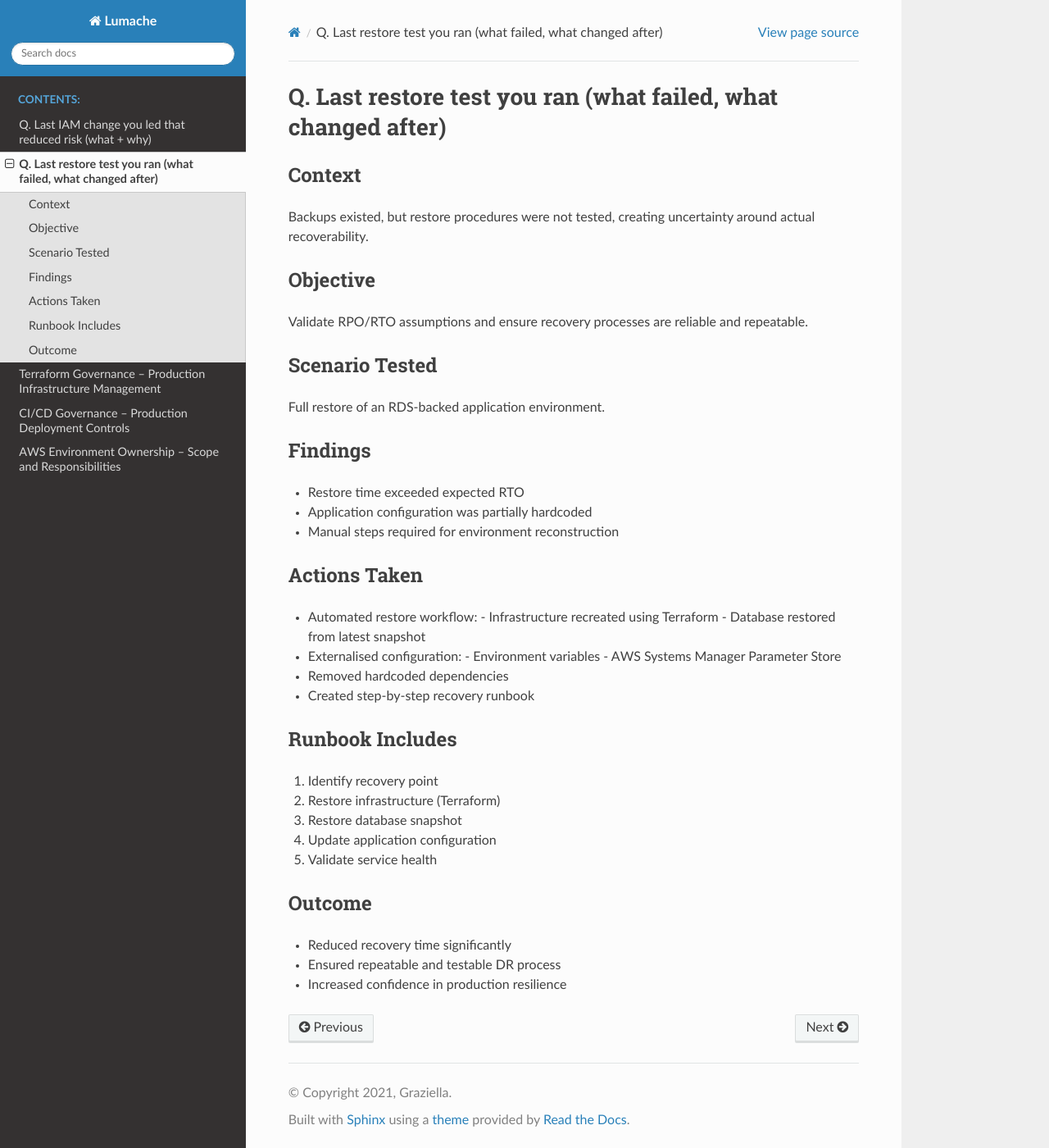
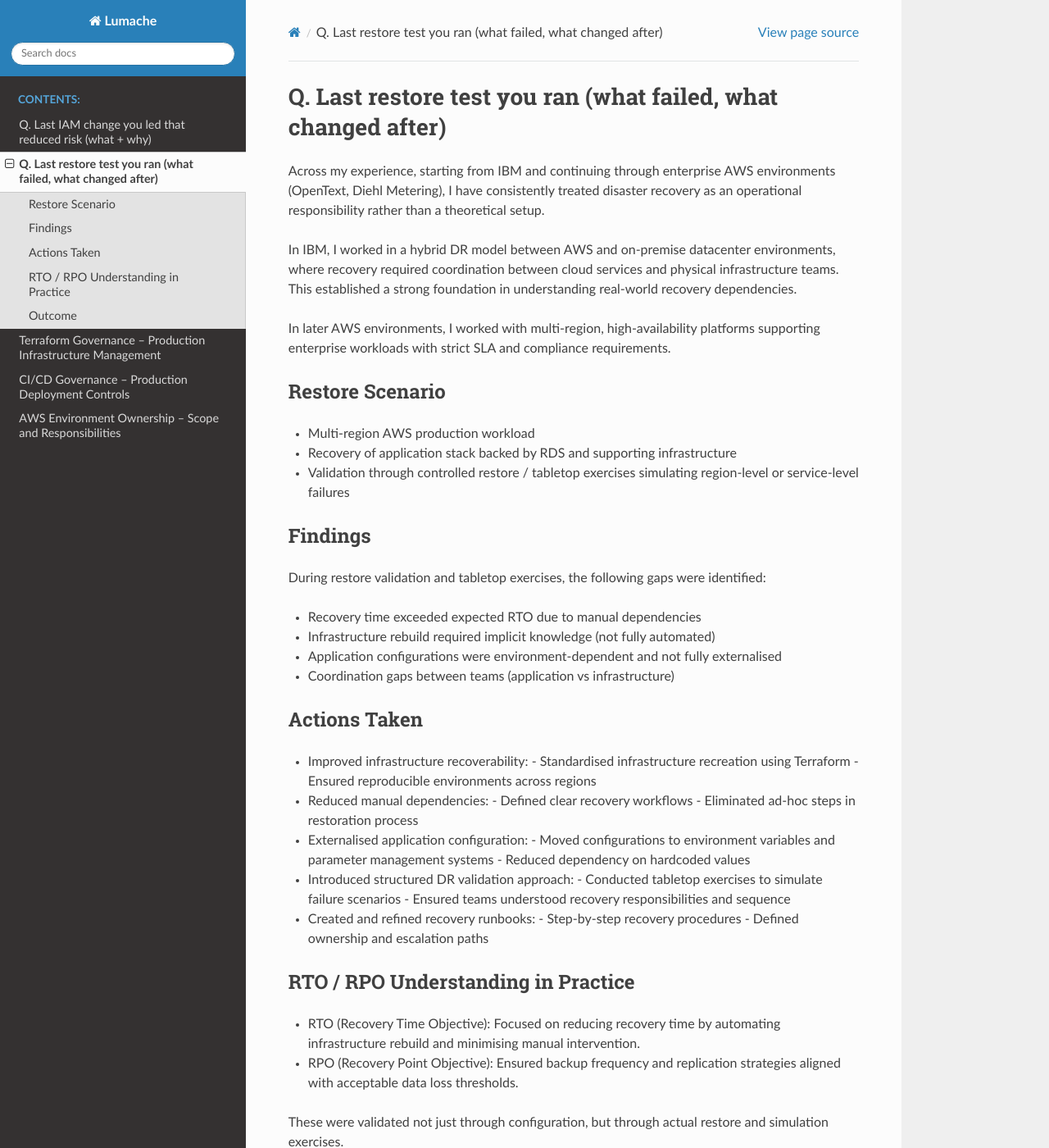
Before and after one commit to Mynkskhr/proj1221, a Sphinx documentation site: the page built from docs/source/restore-testing.rst, in a window 1280 px wide and 1400 px high. Shown: the whole window at 82% size. Built offline with Sphinx 7.4.7 and the Read the Docs theme 3.1.0, drawn with Linux system fonts in a browser that asks for light colours; some of the changed text lies outside the part shown.

Commit message:
Update restore-testing.rst

```diff
--- a/docs/source/restore-testing.rst
+++ b/docs/source/restore-testing.rst
@@ -1,45 +1,64 @@
 Q. Last restore test you ran (what failed, what changed after)
 ==============================================================
 
-Context
--------
-Backups existed, but restore procedures were not tested, creating uncertainty around actual recoverability.
+Across my experience, starting from IBM and continuing through enterprise AWS environments (OpenText, Diehl Metering), I have consistently treated disaster recovery as an operational responsibility rather than a theoretical setup.
 
-Objective
----------
-Validate RPO/RTO assumptions and ensure recovery processes are reliable and repeatable.
+In IBM, I worked in a hybrid DR model between AWS and on-premise datacenter environments, where recovery required coordination between cloud services and physical infrastructure teams. This established a strong foundation in understanding real-world recovery dependencies.
 
-Scenario Tested
----------------
-Full restore of an RDS-backed application environment.
+In later AWS environments, I worked with multi-region, high-availability platforms supporting enterprise workloads with strict SLA and compliance requirements.
+
+
+Restore Scenario
+----------------
+- Multi-region AWS production workload
+- Recovery of application stack backed by RDS and supporting infrastructure
+- Validation through controlled restore / tabletop exercises simulating region-level or service-level failures
 
 Findings
 --------
-- Restore time exceeded expected RTO
-- Application configuration was partially hardcoded
-- Manual steps required for environment reconstruction
+During restore validation and tabletop exercises, the following gaps were identified:
+
+- Recovery time exceeded expected RTO due to manual dependencies
+- Infrastructure rebuild required implicit knowledge (not fully automated)
+- Application configurations were environment-dependent and not fully externalised
+- Coordination gaps between teams (application vs infrastructure)
 
 Actions Taken
 -------------
-- Automated restore workflow:
-  - Infrastructure recreated using Terraform
-  - Database restored from latest snapshot
-- Externalised configuration:
-  - Environment variables
-  - AWS Systems Manager Parameter Store
-- Removed hardcoded dependencies
-- Created step-by-step recovery runbook
+- Improved infrastructure recoverability:
+  - Standardised infrastructure recreation using Terraform
+  - Ensured reproducible environments across regions
 
-Runbook Includes
-----------------
-1. Identify recovery point
-2. Restore infrastructure (Terraform)
-3. Restore database snapshot
-4. Update application configuration
-5. Validate service health
+- Reduced manual dependencies:
+  - Defined clear recovery workflows
+  - Eliminated ad-hoc steps in restoration process
+
+- Externalised application configuration:
+  - Moved configurations to environment variables and parameter management systems
+  - Reduced dependency on hardcoded values
+
+- Introduced structured DR validation approach:
+  - Conducted tabletop exercises to simulate failure scenarios
+  - Ensured teams understood recovery responsibilities and sequence
+
+- Created and refined recovery runbooks:
+  - Step-by-step recovery procedures
+  - Defined ownership and escalation paths
+
+RTO / RPO Understanding in Practice
+----------------------------------
+- RTO (Recovery Time Objective):
+  Focused on reducing recovery time by automating infrastructure rebuild and minimising manual intervention.
+
+- RPO (Recovery Point Objective):
+  Ensured backup frequency and replication strategies aligned with acceptable data loss thresholds.
+
+These were validated not just through configuration, but through actual restore and simulation exercises.
 
 Outcome
 -------
-- Reduced recovery time significantly
-- Ensured repeatable and testable DR process
-- Increased confidence in production resilience
+- Reduced recovery time through automation and standardisation
+- Improved confidence in disaster recovery readiness across teams
+- Eliminated hidden dependencies in recovery workflows
+- Established repeatable and testable DR processes
+- Strengthened platform resilience for enterprise workloads
```
